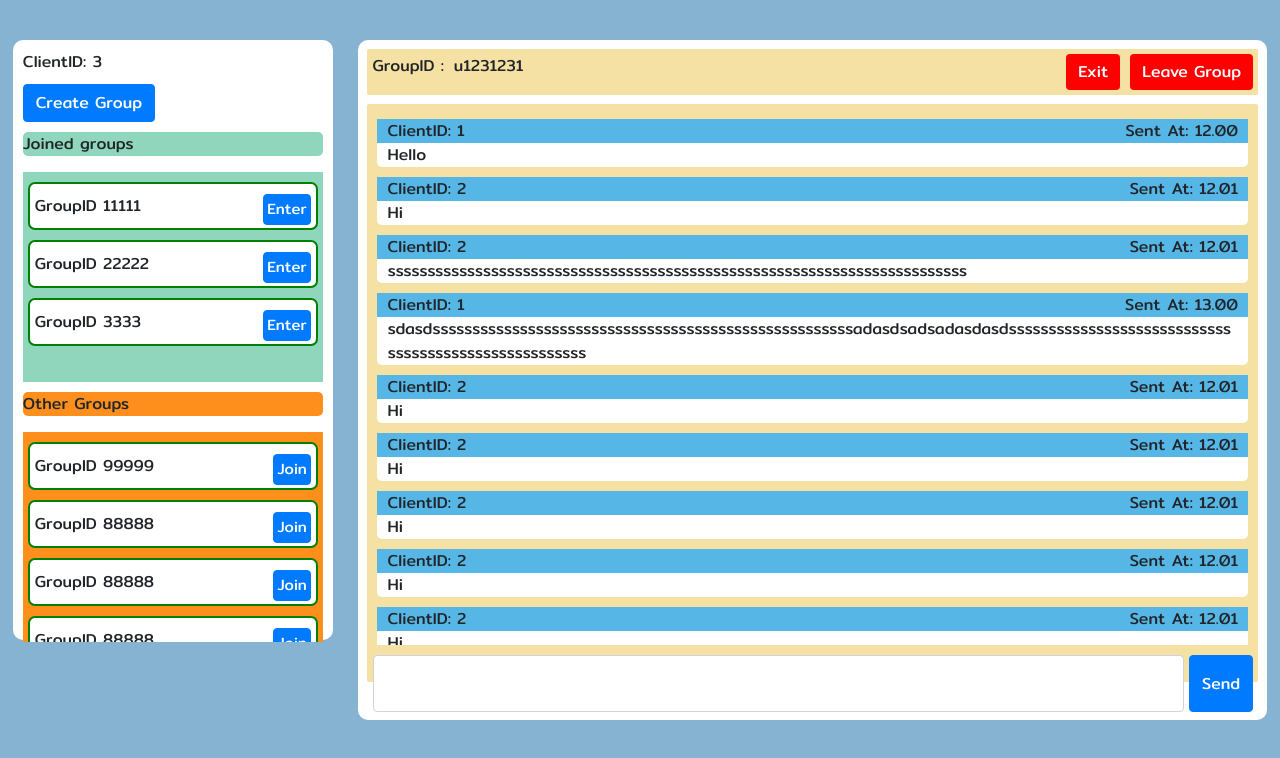
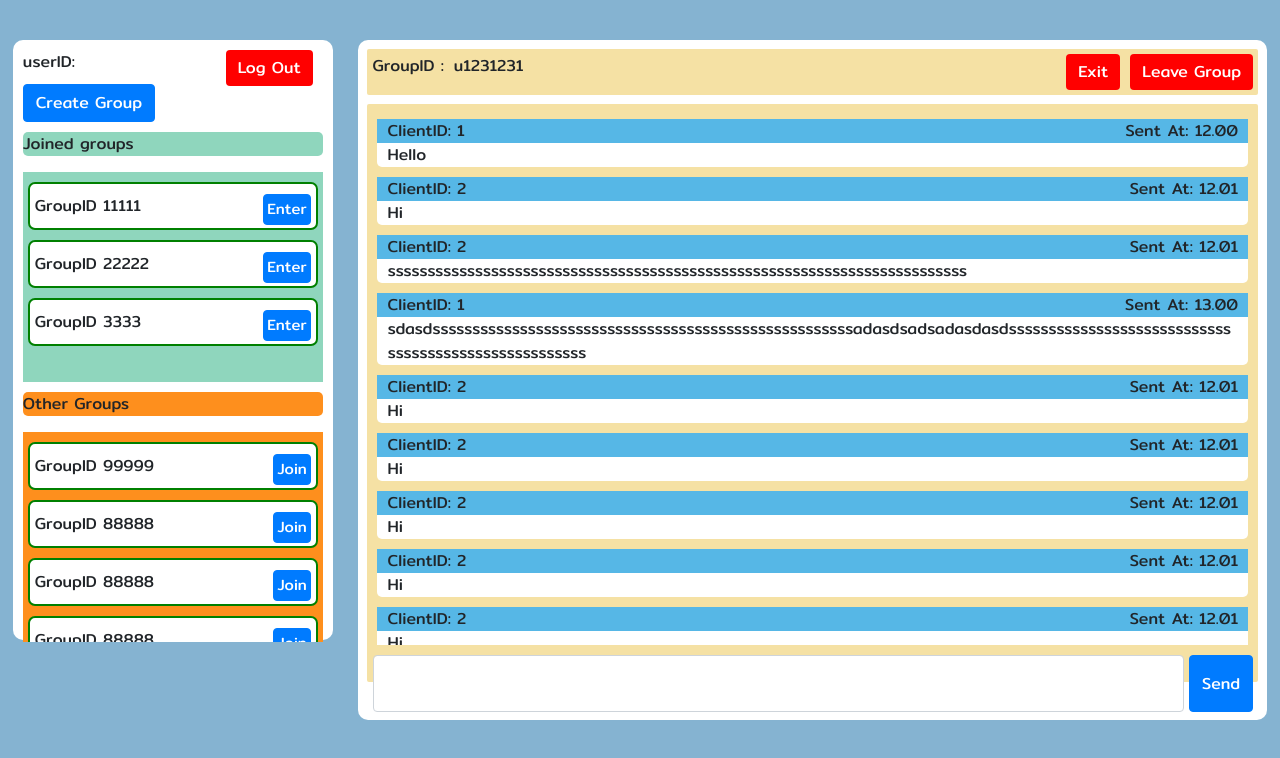
Before and after one commit to nooknpj/FrontEnd-parallel-chat, a React (Create React App) app: page /home in a window 1280 px wide. Shown: the top 758 px of the page. Built offline with nearby package versions, Linux system fonts and the light colour scheme; no server answers.

Commit message:
login
login

```diff
--- a/src/App.js
+++ b/src/App.js
@@ -21,8 +21,16 @@ class App extends Component {
       reconnectionDelayMax: 5000,
       reconnectionAttempts: Infinity
     });
+
     socket.on("clientConnect", () => {
       console.log("client is connected to socket");
+    });
+
+    socket.on("loginSuccess", data => {
+      console.log("login success returned from backend");
+      console.log(data.userID);
+      localStorage.setItem("userID", data.userID);
+      window.location.href = "/home";
     });
 
     this.setState({
--- a/src/components/MessageItem.js
+++ b/src/components/MessageItem.js
@@ -6,7 +6,7 @@ export class MessageItem extends Component {
       <div className="messageDiv">
         <div style={messageHeaderStyle}>
           <span style={{ marginLeft: "10px" }}> ClientID: </span>
-          <span> {this.props.clientID}</span>
+          <span> {this.props.userID}</span>
           <div style={{ float: "right", marginRight: "10px" }}>
             <span> Sent At: </span>
             <span> {this.props.time}</span>
--- a/src/components/MessageList.js
+++ b/src/components/MessageList.js
@@ -4,7 +4,7 @@ export class MessageList extends Component {
   render() {
     return this.props.messages.map(messageItem => (
       <MessageItem
-        clientID={messageItem.clientID}
+        userID={messageItem.userID}
         content={messageItem.content}
         time={messageItem.time}
       />
--- a/src/pages/HomePage.js
+++ b/src/pages/HomePage.js
@@ -10,12 +10,24 @@ export class HomePage extends Component {
     this.state = {
       groupID: "u1231231",
       messageContent: "",
-      clientID: "3",
+      userID: "3",
       joinedGroups: joinedGroupsMockUp,
       otherGroups: otherGroupsMockUp,
       messages: messagesMockUp
     };
   }
+
+  componentDidMount() {
+    this.setState({
+      userID: localStorage.getItem("userID")
+    });
+  }
+
+  onLogoutClick = () => {
+    localStorage.setItem("userID", "-1");
+    console.log("logouttt");
+    window.location.href = "/";
+  };
 
   enterGroup = e => {
     this.setState({
@@ -53,7 +65,7 @@ export class HomePage extends Component {
 
     // msgs that will be sent to backend will not contain timeStamp
     let msg = {
-      clientID: this.state.clientID,
+      userID: this.state.userID,
       content: messageContent,
       time: currentTime
     };
@@ -77,8 +89,23 @@ export class HomePage extends Component {
       <div style={{ display: "flex", flexDirection: "row", minWidth: "100vh" }}>
         <div className="leftDiv">
           <div className="clientInfo">
-            <span> ClientID: </span>
-            <span> {this.state.clientID}</span>
+            <span> userID: </span>
+            <span> {this.state.userID}</span>
+
+            <Button
+              variant="primary"
+              type="submit"
+              onClick={this.onLogoutClick}
+              style={{
+                marginLeft: "20px",
+                marginRight: "10px",
+                backgroundColor: "red",
+                border: "red",
+                float: "right"
+              }}
+            >
+              Log Out
+            </Button>
           </div>
 
           <div className="createGroupDiv">
@@ -235,54 +262,54 @@ const otherGroupsMockUp = [
 
 const messagesMockUp = [
   {
-    clientID: "1",
+    userID: "1",
     time: "12.00",
     content: "Hello"
   },
   {
-    clientID: "2",
+    userID: "2",
     time: "12.01",
     content: "Hi"
   },
   {
-    clientID: "2",
+    userID: "2",
     time: "12.01",
     content:
       "sssssssssssssssssssssssssssssssssssssssssssssssssssssssssssssssssssssssss"
   },
   {
-    clientID: "1",
+    userID: "1",
     time: "13.00",
     content:
       "sdasdsssssssssssssssssssssssssssssssssssssssssssssssssssssadasdsadsadasdasdsssssssssssssssssssssssssssssssssssssssssssssssssssss"
   },
   {
-    clientID: "2",
+    userID: "2",
     time: "12.01",
     content: "Hi"
   },
   {
-    clientID: "2",
+    userID: "2",
     time: "12.01",
     content: "Hi"
   },
   {
-    clientID: "2",
+    userID: "2",
     time: "12.01",
     content: "Hi"
   },
   {
-    clientID: "2",
+    userID: "2",
     time: "12.01",
     content: "Hi"
   },
   {
-    clientID: "2",
+    userID: "2",
     time: "12.01",
     content: "Hi"
   },
   {
-    clientID: "2",
+    userID: "2",
     time: "12.01",
     content: "Hi"
   }
--- a/src/pages/LoginPage.js
+++ b/src/pages/LoginPage.js
@@ -26,8 +26,10 @@ export class LoginPage extends Component {
     // call Socket.on or something
     let username = this.state.username;
     let password = this.state.password;
-    this.props.socket.emit("loginClick", { username, password });
-    //window.location.href = "/home";
+    console.log("clicked");
+
+    this.props.socket.emit("login", { username, password });
+    window.location.href = "/home";
   };
 
   //------------------------------------------------Login Authen-------------------------------------------------------------------------
```
